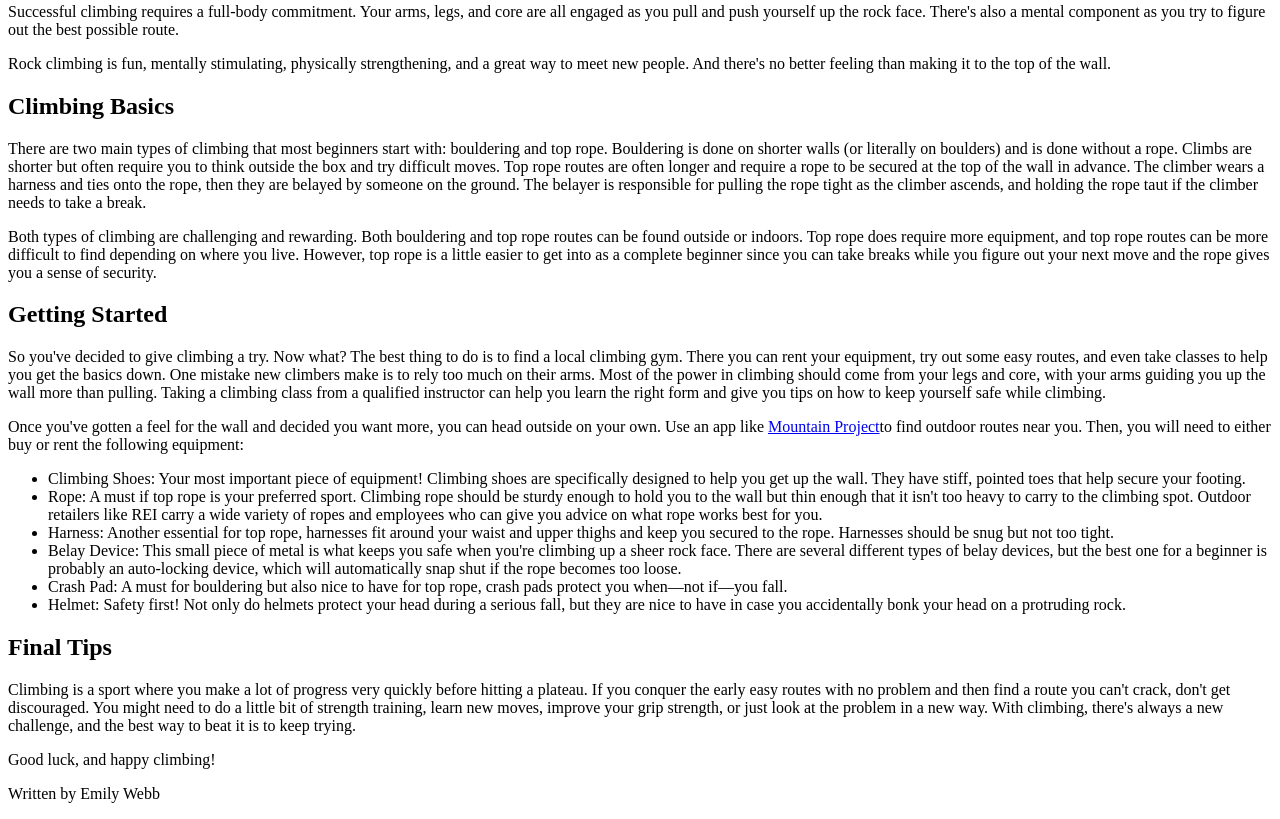
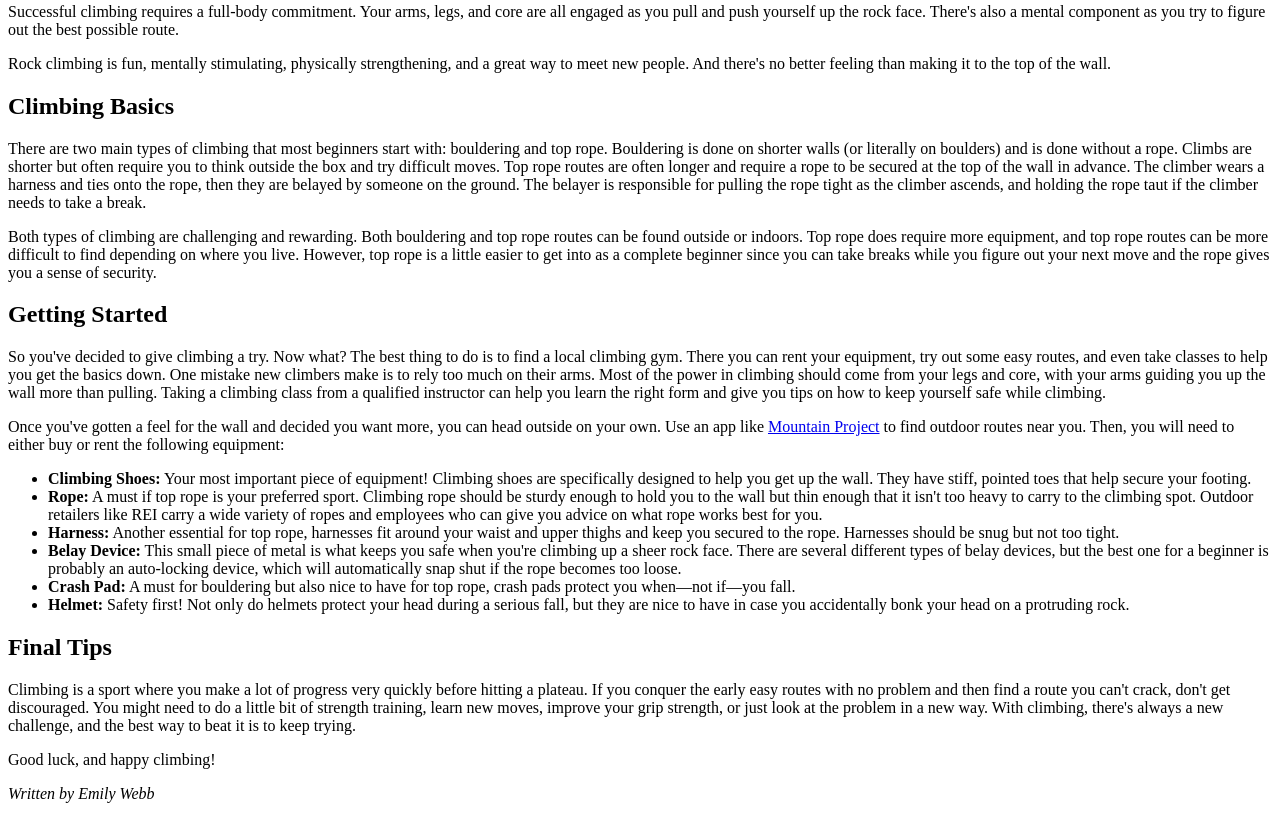
Before and after one commit to emiweb19/m2-hw2-webb-emily, a plain HTML site: page index.html in a window 1280 px wide. Shown: the part 468-1287 px from the top of the page. Drawn offline with Linux system fonts and the light colour scheme.

Commit message:
update index.html

```diff
--- a/index.html
+++ b/index.html
@@ -3,9 +3,9 @@
 <header>
     <h1>The Beginner's Guide to Rock Climbing</h1>
     <nav>
-      <a href="#why-climb">Why Climb</a>"
-        <a href="#climbing-basics">Climbing Basics</a>
-        <a href="#getting-started">Getting Started</a>
+      <a href="#why-climb">Why Climb</a> |
+        <a href="#climbing-basics">Climbing Basics</a> |
+        <a href="#getting-started">Getting Started</a> |
         <a href="#final-tips">Final Tips</a>
     </nav>
 </header>
@@ -26,14 +26,14 @@
     <section id="getting-started">
     <h2>Getting Started</h2>
     <p>So you've decided to give climbing a try. Now what? The best thing to do is to find a local climbing gym. There you can rent your equipment, try out some easy routes, and even take classes to help you get the basics down. One mistake new climbers make is to rely too much on their arms. Most of the power in climbing should come from your legs and core, with your arms guiding you up the wall more than pulling. Taking a climbing class from a qualified instructor can help you learn the right form and give you tips on how to keep yourself safe while climbing.</p>
-    <p>Once you've gotten a feel for the wall and decided you want more, you can head outside on your own. Use an app like <a href="https://www.mountainproject.com/">Mountain Project</a>to find outdoor routes near you. Then, you will need to either buy or rent the following equipment:</p>
+    <p>Once you've gotten a feel for the wall and decided you want more, you can head outside on your own. Use an app like <a href="https://www.mountainproject.com/">Mountain Project</a> to find outdoor routes near you. Then, you will need to either buy or rent the following equipment:</p>
     <ul>
-        <li>Climbing Shoes: Your most important piece of equipment! Climbing shoes are specifically designed to help you get up the wall. They have stiff, pointed toes that help secure your footing.</li>
-        <li>Rope: A must if top rope is your preferred sport. Climbing rope should be sturdy enough to hold you to the wall but thin enough that it isn't too heavy to carry to the climbing spot. Outdoor retailers like REI carry a wide variety of ropes and employees who can give you advice on what rope works best for you.</li>
-        <li>Harness: Another essential for top rope, harnesses fit around your waist and upper thighs and keep you secured to the rope. Harnesses should be snug but not too tight.</li>
-        <li>Belay Device: This small piece of metal is what keeps you safe when you're climbing up a sheer rock face. There are several different types of belay devices, but the best one for a beginner is probably an auto-locking device, which will automatically snap shut if the rope becomes too loose.</li>
-        <li>Crash Pad: A must for bouldering but also nice to have for top rope, crash pads protect you when—not if—you fall.</li>
-        <li>Helmet: Safety first! Not only do helmets protect your head during a serious fall, but they are nice to have in case you accidentally bonk your head on a protruding rock.</li>
+        <li><b>Climbing Shoes:</b> Your most important piece of equipment! Climbing shoes are specifically designed to help you get up the wall. They have stiff, pointed toes that help secure your footing.</li>
+        <li><b>Rope:</b> A must if top rope is your preferred sport. Climbing rope should be sturdy enough to hold you to the wall but thin enough that it isn't too heavy to carry to the climbing spot. Outdoor retailers like REI carry a wide variety of ropes and employees who can give you advice on what rope works best for you.</li>
+        <li><b>Harness:</b> Another essential for top rope, harnesses fit around your waist and upper thighs and keep you secured to the rope. Harnesses should be snug but not too tight.</li>
+        <li><b>Belay Device:</b> This small piece of metal is what keeps you safe when you're climbing up a sheer rock face. There are several different types of belay devices, but the best one for a beginner is probably an auto-locking device, which will automatically snap shut if the rope becomes too loose.</li>
+        <li><b>Crash Pad:</b> A must for bouldering but also nice to have for top rope, crash pads protect you when—not if—you fall.</li>
+        <li><b>Helmet:</b> Safety first! Not only do helmets protect your head during a serious fall, but they are nice to have in case you accidentally bonk your head on a protruding rock.</li>
     </ul>
     </section>
     <section id="final-tips">
@@ -44,5 +44,5 @@
     </main>
     </body>
     <footer>
-        <p>Written by Emily Webb</p>
+        <p><i>Written by Emily Webb</i></p>
     </footer>
```
